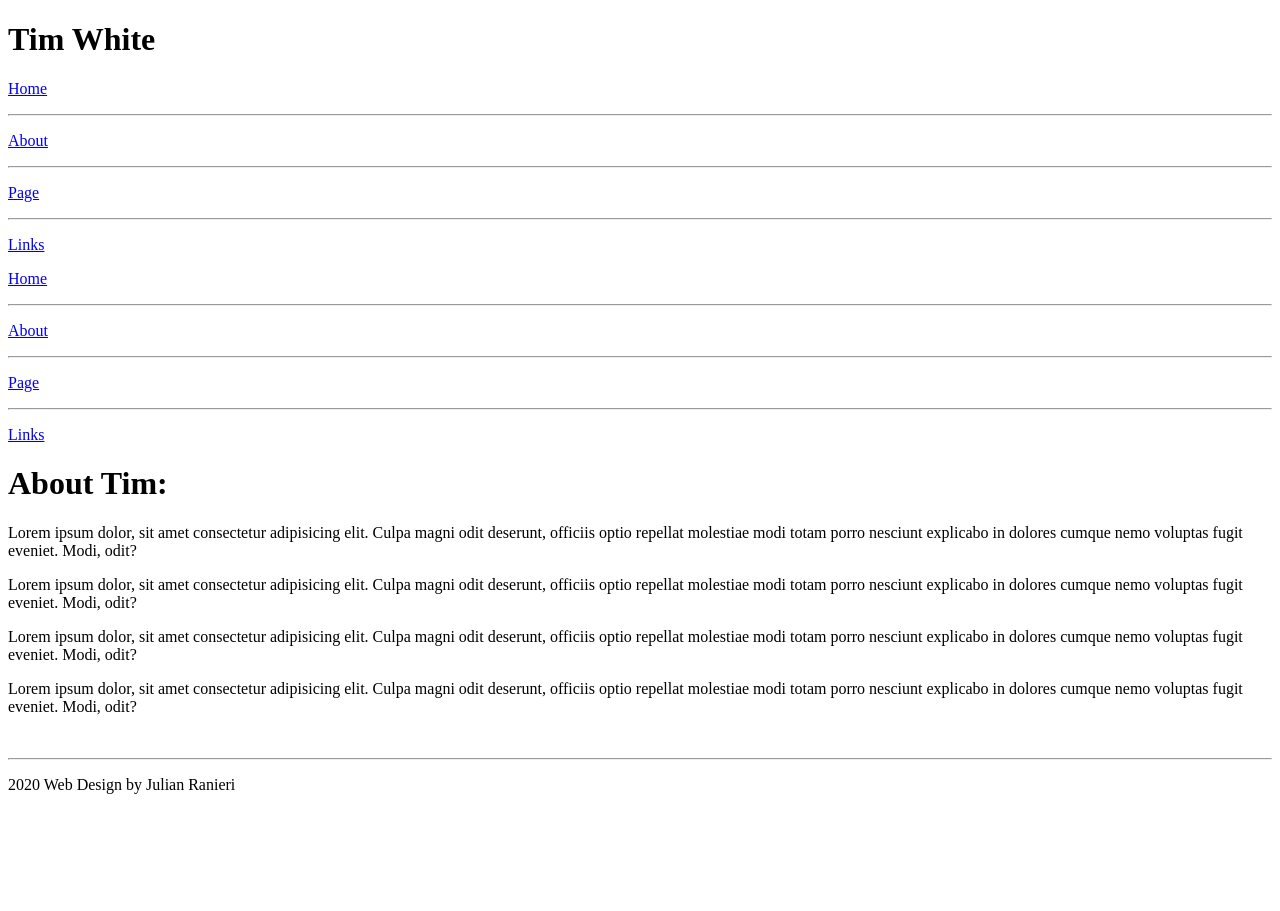
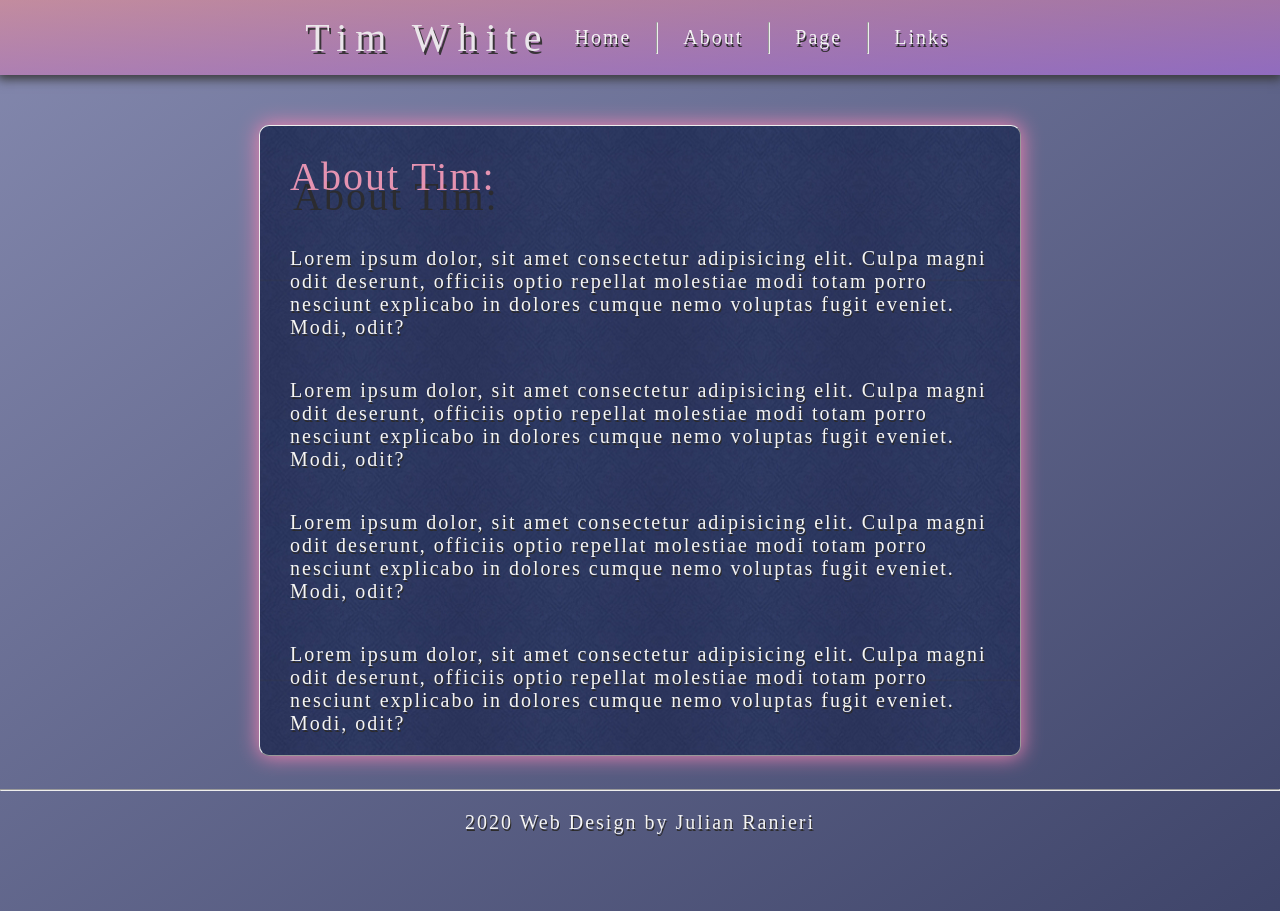
Before and after one commit to royalsaltmerchant/timwhite, a Jekyll site: the page built from about.html, in a window 1280 px wide. Built offline with Jekyll 4.4.1, drawn with Linux system fonts in a browser that asks for light colours; some web fonts are replaced.

Commit message:
yml change

```diff
--- a/_config.yml
+++ b/_config.yml
@@ -23,7 +23,7 @@
   Write an awesome description for your new site here. You can edit this
   line in _config.yml. It will appear in your document head meta (for
   Google search results) and in your feed.xml site description.
-baseurl: "timwhite" # the subpath of your site, e.g. /blog
+baseurl: "/timwhite" # the subpath of your site, e.g. /blog
 url: "" # the base hostname & protocol for your site, e.g. http://example.com
 
 Build settings:
```
